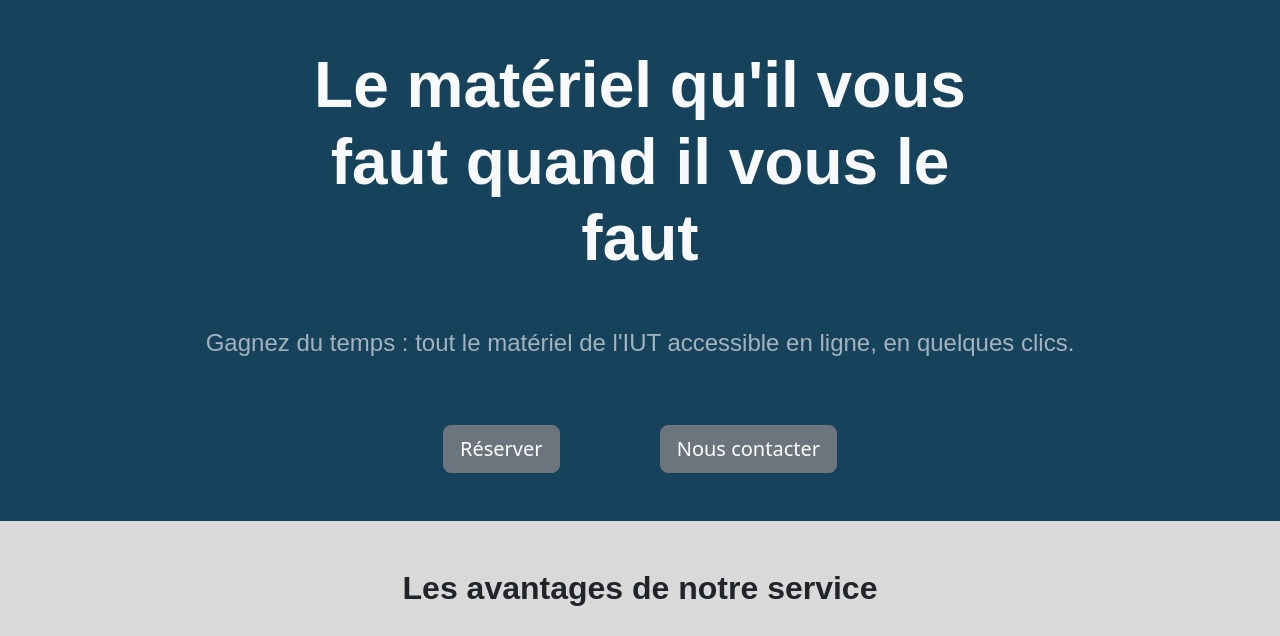
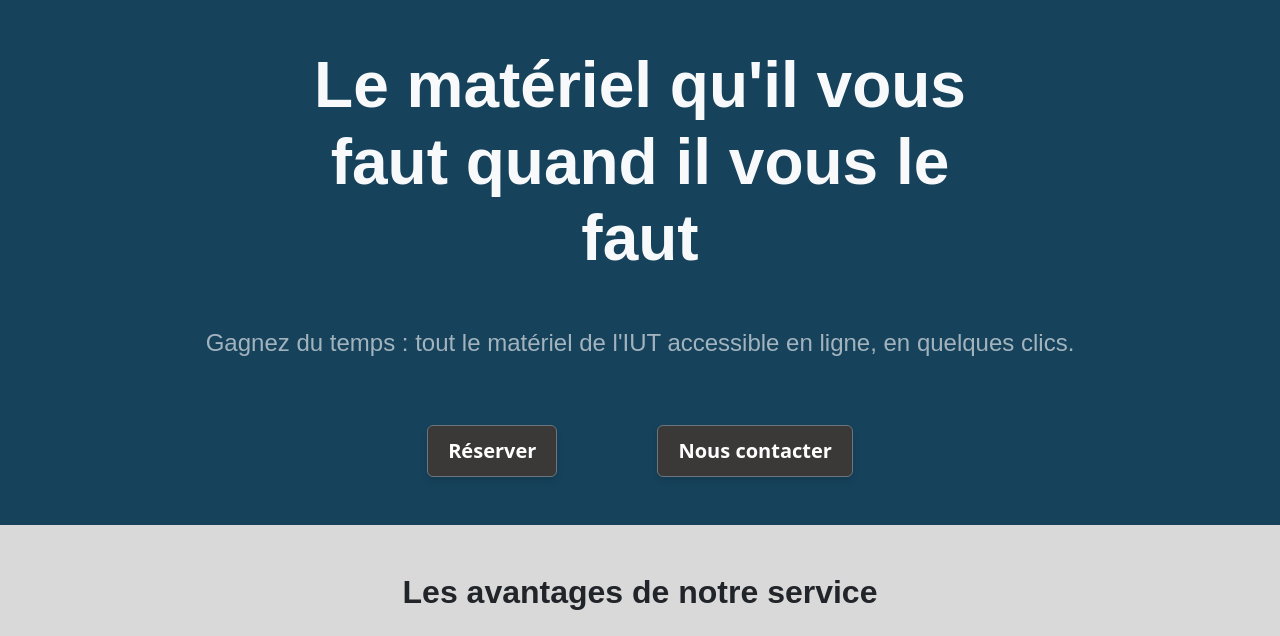
Before and after one commit to MLoks77/SAE203, a PHP site: page /php/accueil.php in a window 1280 px wide; the page is wider, and only the part inside the window is pictured. Shown: the part 284-920 px from the top of that part. Run offline with PHP 8.4, Linux system fonts and the light colour scheme; a user stored in the database is signed in.

Commit message:
boutons et protection page admin

```diff
--- a/css/style.css
+++ b/css/style.css
@@ -31,3 +31,48 @@ a {
 .bg-fond {
     background-color: #16425B;
 }
+a {
+          /* Hérite la couleur du parent (pas forcément bleu) */
+    text-decoration: none; /* Supprime le soulignement */
+  }
+  button.btn-reserver {
+    background-color:rgb(253, 252, 252);
+
+    border: none;
+    border-radius: 8px;
+    padding: 12px 24px;
+    font-weight: 600;
+    font-size: 16px;
+    transition: transform 0.3s ease, box-shadow 0.3s ease, background-color 0.3s ease;
+    box-shadow: 0 6px 12px rgba(255, 255, 255, 0.15);
+  }
+
+  button.btn-reserver:hover {
+    background-color:rgb(253, 251, 251);
+    transform: scale(1.10);
+    box-shadow: 0 10px 18px rgba(0, 0, 0, 0.25);
+  }
+
+  button.btn-reserver:active {
+    transform: scale(0.98);
+    box-shadow: 0 4px 8px rgba(0, 0, 0, 0.2);
+  }
+  a.boutoncustom {
+  display: inline-block;
+  padding: 10px 20px;
+  background-color:rgb(59, 56, 56);
+  color: white;
+  text-decoration: none; /* supprime le soulignement */
+  border-radius: 6px;
+  font-weight: 600;
+  cursor: pointer;
+  transition: background-color 0.3s ease, transform 0.3s ease, box-shadow 0.3s ease;
+  box-shadow: 0 4px 6px rgba(0, 0, 0, 0.1); /* ombre légère */
+}
+
+a.boutoncustom:hover {
+  background-color : #16425B;
+  text-decoration: none;
+  transform: scale(1.05); /* effet zoom */
+  box-shadow: 0 12px 24px rgba(0, 0, 0, 0.2); /* ombre plus marquée */
+}
--- a/php/accueil.php
+++ b/php/accueil.php
@@ -11,7 +11,7 @@ if ($_SESSION['role'] == 'admin') {
 } elseif ($_SESSION['role'] == 'etudiant' || $_SESSION['role'] == 'enseignant') {
     include "../include/navbar.php";
 } elseif ($_SESSION['role'] == 'agent') {
-    include "../include/navbar.php"; // Si tu as une navbar spécifique agent
+    include "../include/navbar.php"; // Si       navbar spécifique agent
 } else {
     include "../include/navbar.php"; //  si rôle inconnu
 }
@@ -31,6 +31,29 @@ include "../configdb/connexion.php";
     <title>Accueil</title>
     <link rel="stylesheet" href="../css/style.css">
     <link href="https://cdn.jsdelivr.net/npm/bootstrap@5.3.5/dist/css/bootstrap.min.css" rel="stylesheet" integrity="sha384-SgOJa3DmI69IUzQ2PVdRZhwQ+dy64/BUtbMJw1MZ8t5HZApcHrRKUc4W0kG879m7" crossorigin="anonymous">
+<style>
+   a.boutoncustom {
+  display: inline-block;
+  padding: 10px 20px;
+  background-color:rgb(59, 56, 56);
+  color: white;
+  text-decoration: none; /* supprime le soulignement */
+  border-radius: 6px;
+  font-weight: 600;
+  cursor: pointer;
+  transition: background-color 0.3s ease, transform 0.3s ease, box-shadow 0.3s ease;
+  box-shadow: 0 4px 6px rgba(0, 0, 0, 0.1); /* ombre légère */
+}
+
+a.boutoncustom:hover {
+  background-color : #16425B;
+  text-decoration: none;
+  transform: scale(1.05); /* effet zoom */
+  box-shadow: 0 12px 24px rgba(0, 0, 0, 0.2); /* ombre plus marquée */
+}
+
+
+</style>
 </head>
 
 <body>
@@ -39,7 +62,7 @@ include "../configdb/connexion.php";
         <p class="text-center text-white fs-4 opacité">Gagnez du temps : tout le matériel de l'IUT accessible en ligne, en quelques clics.</p>
         <div class="text-center p-5">
             <a href="Reserver.php" class="btn btn-secondary btn-lg mx-5 boutoncustom">Réserver</a>
-            <a href="contact.php" class="btn btn-secondary btn-lg mx-5 boutons">Nous contacter</a>
+            <a href="contact.php" class="btn btn-secondary btn-lg mx-5 boutoncustom">Nous contacter</a>
         </div>
     </div>
 
@@ -48,7 +71,8 @@ include "../configdb/connexion.php";
         <div class="text-center p-5">
             <img src="../image/Salle138.JPG" class=" mx-3 custom-width" alt=" salle 138">
             <img src="../image/Salle212.jpg" class=" mx-3 custom-width" alt="salle212">
-            <button type="button" class="btn btn-primary btn-lg d-block mx-auto mt-5 text-light"> <a href="Reserver.php"> Réserver une salle</a></button>
+        <div class="text-center p-5">
+            <a href="Reserver.php" class="btn btn-secondary btn-lg mx-5 boutoncustom">Réserver</a>
         </div>
         <div class="row text-center m-5">
             <div class="col-4">
--- a/php/admin.php
+++ b/php/admin.php
@@ -1,5 +1,9 @@
 <?php
 session_start();
+if (!isset($_SESSION['role']) || $_SESSION['role'] !== 'admin') {
+    header('Location: ../index.php');
+    exit;
+}
 if ($_SESSION['role'] == 'admin') {
     include "../include/navbaradmin.php";
 } elseif ($_SESSION['role'] == 'etudiant' || $_SESSION['role'] == 'enseignant') {
```
Also changed, not shown: configdb/delete-session.php (added, +12 -0 lines), html/banniere.html (added, +12 -0 lines), php/Reserver.php (+4 -4 lines), configdb/asupprimer.php (added), html/asupprimer.html (added).
